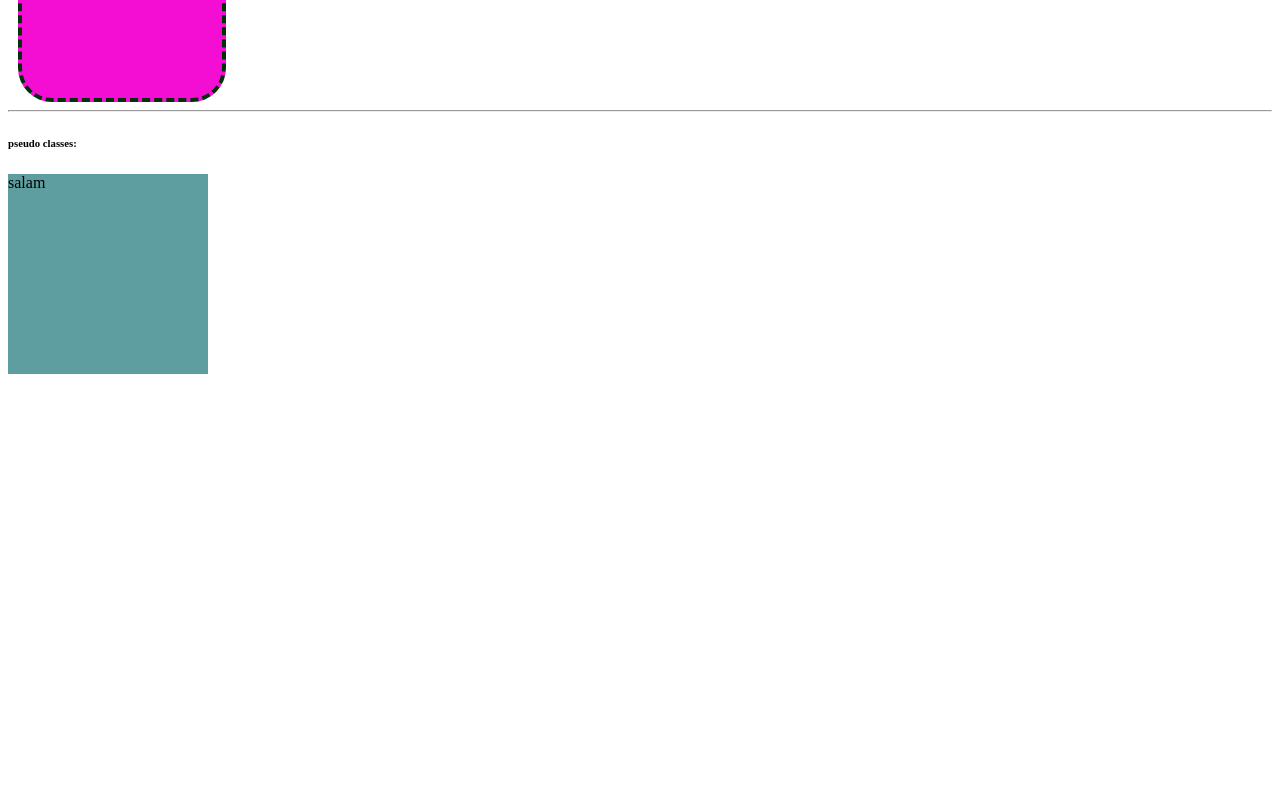
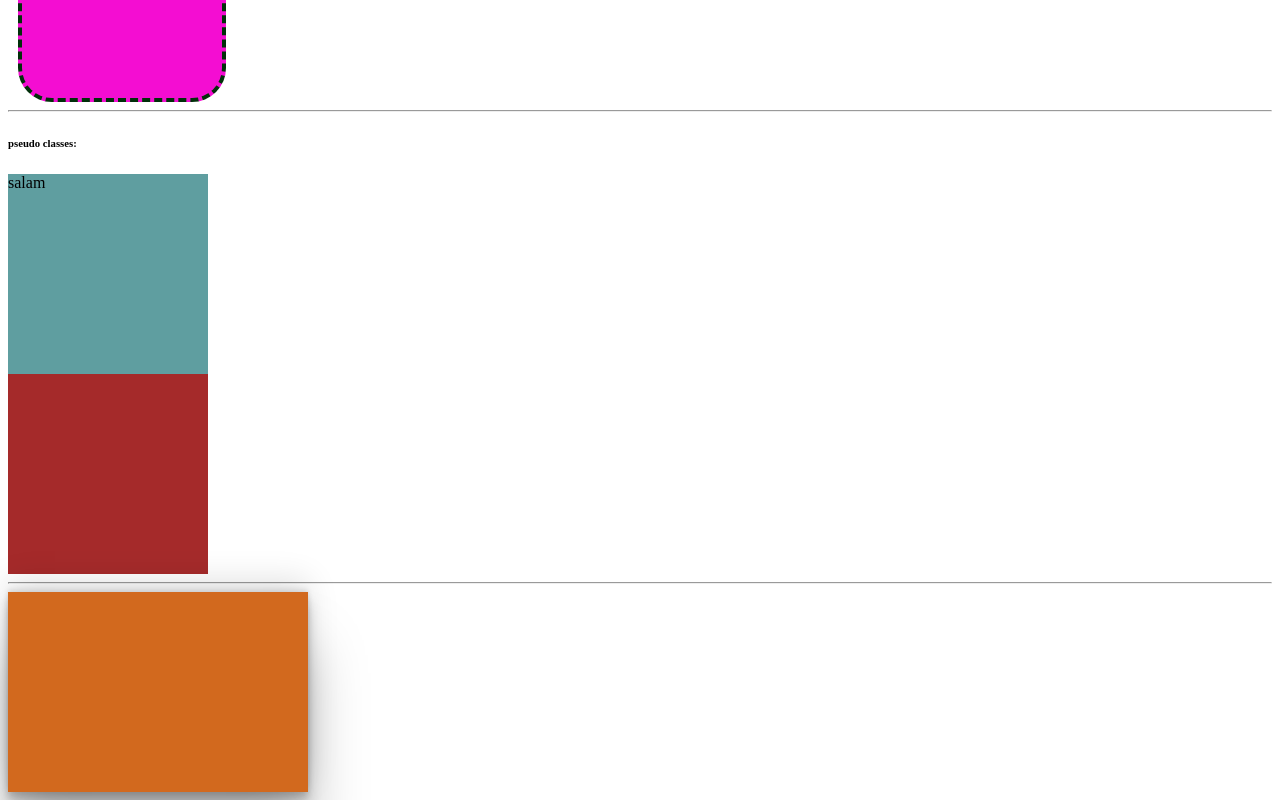
Before and after one commit to Amirkvni/test3, a plain HTML site: page index.html in a window 1280 px wide. Shown: the part 3274-4074 px from the top of the page. Before the commit the page ends 3656 px from the top, so only its background shows below. Drawn offline with Linux system fonts and the light colour scheme.

Commit message:
box shadow

```diff
--- a/index.html
+++ b/index.html
@@ -148,6 +148,8 @@
     <hr />
     <h6>pseudo classes:</h6>
     <div class="mobile">salam</div>
-
+    <div class="samsung"></div>
+    <hr />
+    <div class="shadow1"></div>
   </body>
 </html>
--- a/style.css
+++ b/style.css
@@ -113,3 +113,19 @@ ul {
   width: 200px;
   height: 200px;
 }
+.samsung {
+  width: 200px;
+  height: 200px;
+  background-color: brown;
+}
+.samsung:hover {
+  background-color: black;
+}
+.shadow1 {
+  width: 300px;
+  height: 200px;
+  background-color: chocolate;
+  box-shadow: rgba(0, 0, 0, 0.25) 0px 54px 55px,
+    rgba(0, 0, 0, 0.12) 0px -12px 30px, rgba(0, 0, 0, 0.12) 0px 4px 6px,
+    rgba(0, 0, 0, 0.17) 0px 12px 13px, rgba(0, 0, 0, 0.09) 0px -3px 5px;
+}
```
